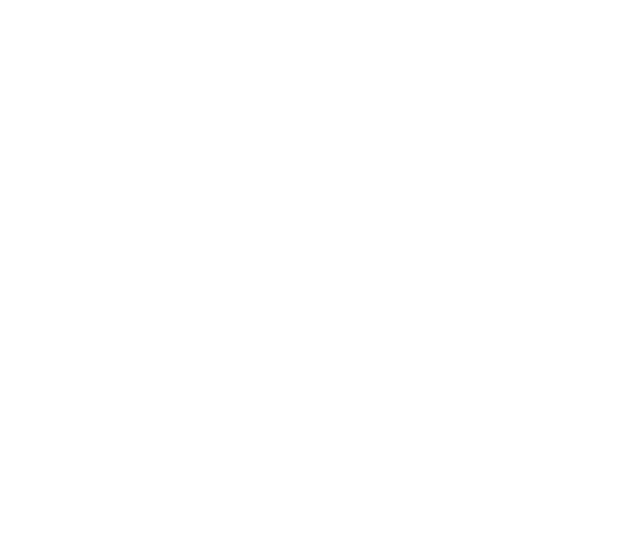
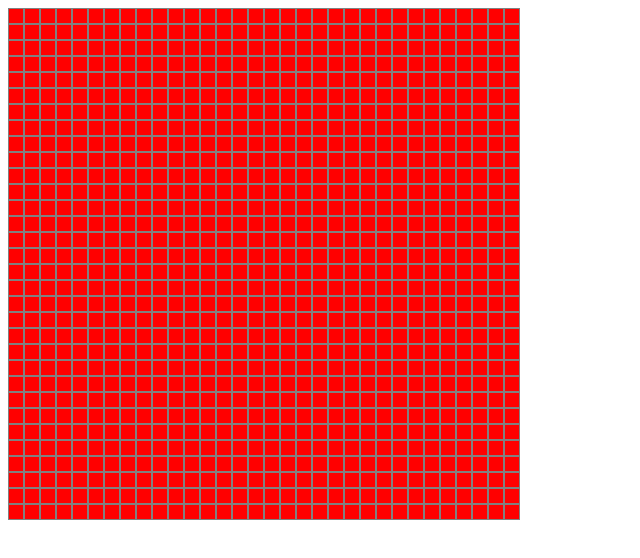
Before and after one commit to gemyneye/etch-a-sketch, a plain HTML site: page index.html in a window 1280 px wide. Shown: the whole page, without its empty margins (0-640 px from the left). Drawn offline with Linux system fonts and the light colour scheme.

Commit message:
Add grid square with grid and hover effect

```diff
--- a/index.html
+++ b/index.html
@@ -3,9 +3,11 @@
 <head>
     <meta charset="UTF-8">
     <meta name="viewport" content="width=device-width, initial-scale=1.0">
+    <link rel="stylesheet" href="style.css">
+    <script src="script.js" defer></script>
     <title>Etch-a-Sketch</title>
 </head>
 <body>
-
+    <div id="grid-squares"></div>
 </body>
 </html>
--- a/script.js
+++ b/script.js
@@ -0,0 +1,9 @@
+const sketchBox = document.querySelector("#grid-squares");
+let squareSize = 512/32;
+sketchBox.style.setProperty("--square-size", `${squareSize}px`);
+
+for (i = 0; i < (32**2); i++) {
+    const pixelBox = document.createElement("div");
+    pixelBox.classList.add("square");
+    sketchBox.appendChild(pixelBox);
+}
--- a/style.css
+++ b/style.css
@@ -0,0 +1,21 @@
+*, #grid-squares {
+    box-sizing: border-box;
+}
+
+.square {
+    background: red;
+    width: var(--square-size);
+    height: var(--square-size);
+    border: solid grey 1px;
+}
+
+#grid-squares {
+    display: flex;
+    flex-wrap: wrap;
+    width: 512px;
+    height: 512px;
+}
+
+.square:hover {
+    background-color: black;
+}
```
